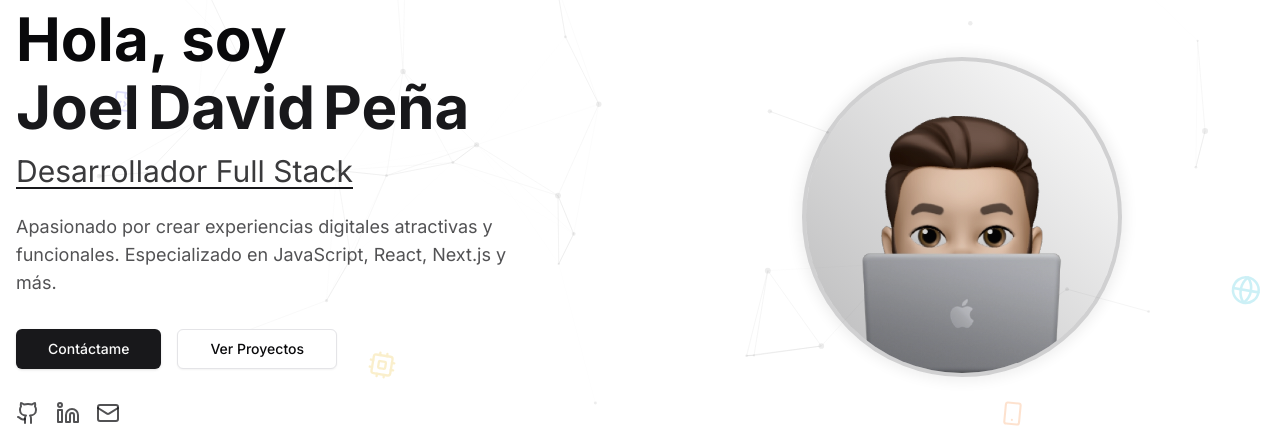
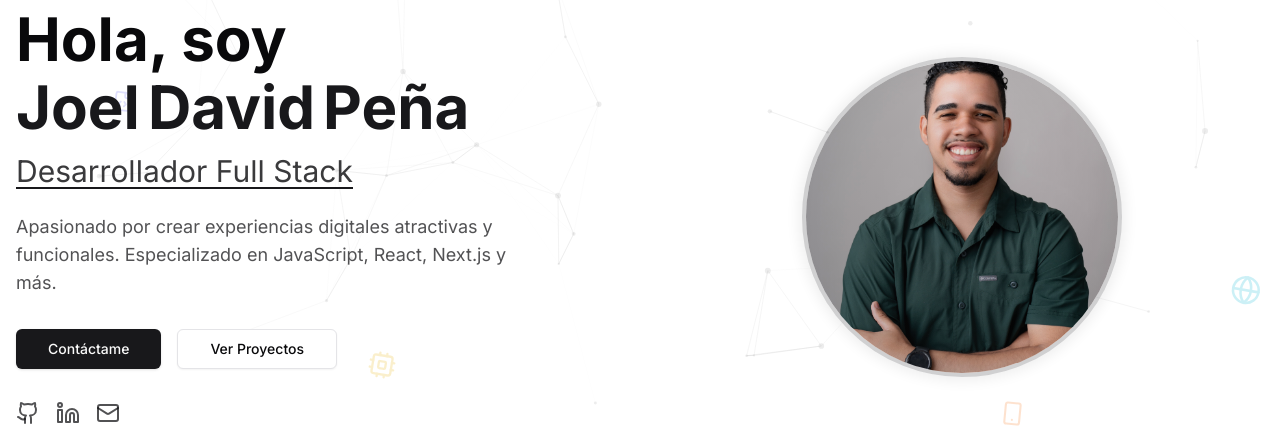
Before and after one commit to Joel190321/Portafolio, a Next.js app: page / in a window 1280 px wide. Shown: the part 183-611 px from the top of the page. Built offline with nearby package versions, Linux system fonts and the light colour scheme; no server answers.

Commit message:
Update hero.jsx

```diff
--- a/app/components/hero.jsx
+++ b/app/components/hero.jsx
@@ -116,7 +116,7 @@ export default function Hero() {
               }}
             >
               <img
-                src="/Joel.webp"
+                src="/comprimida.jpg"
                 alt="Joel David Peña"
                 className="w-full h-full object-cover"
               />
```
